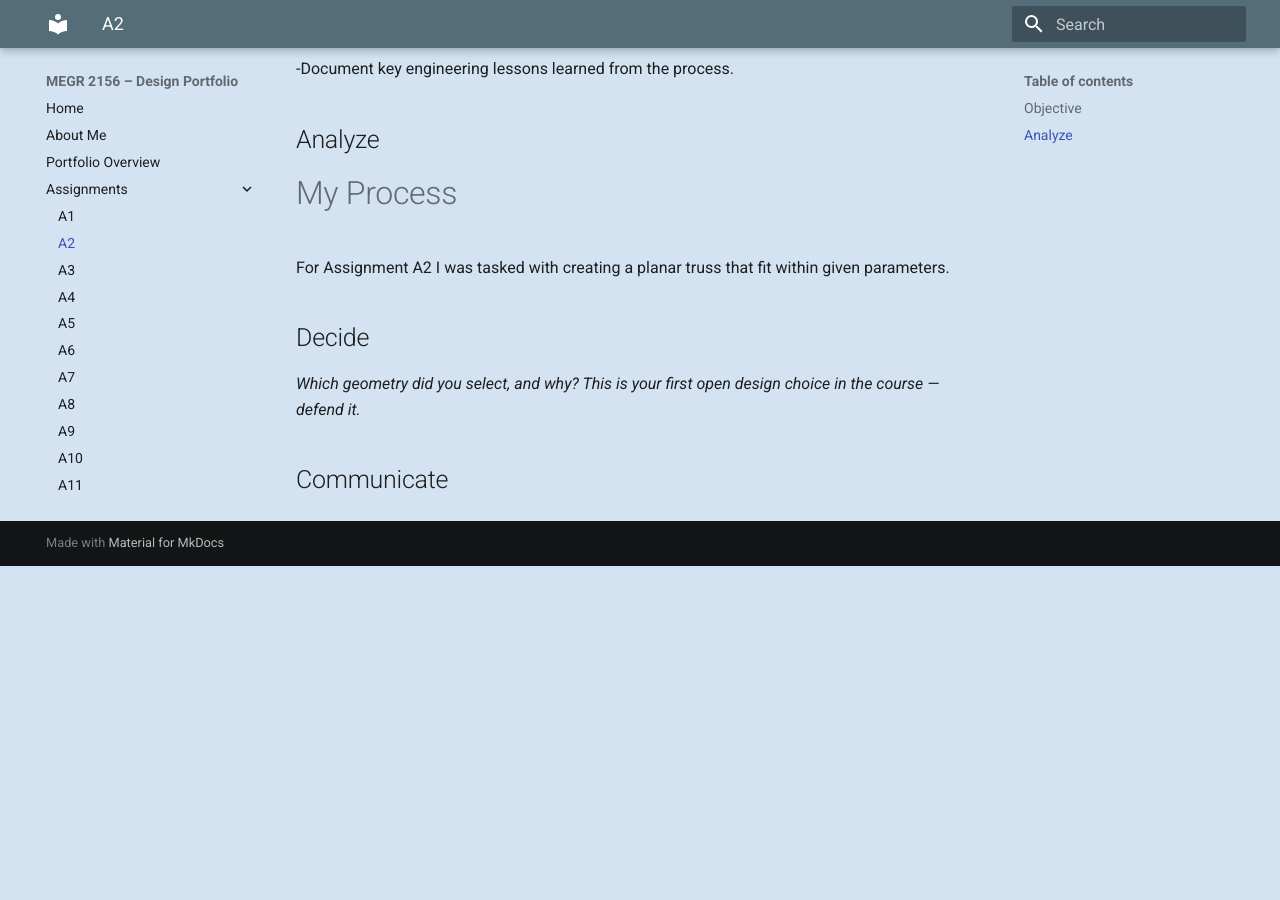
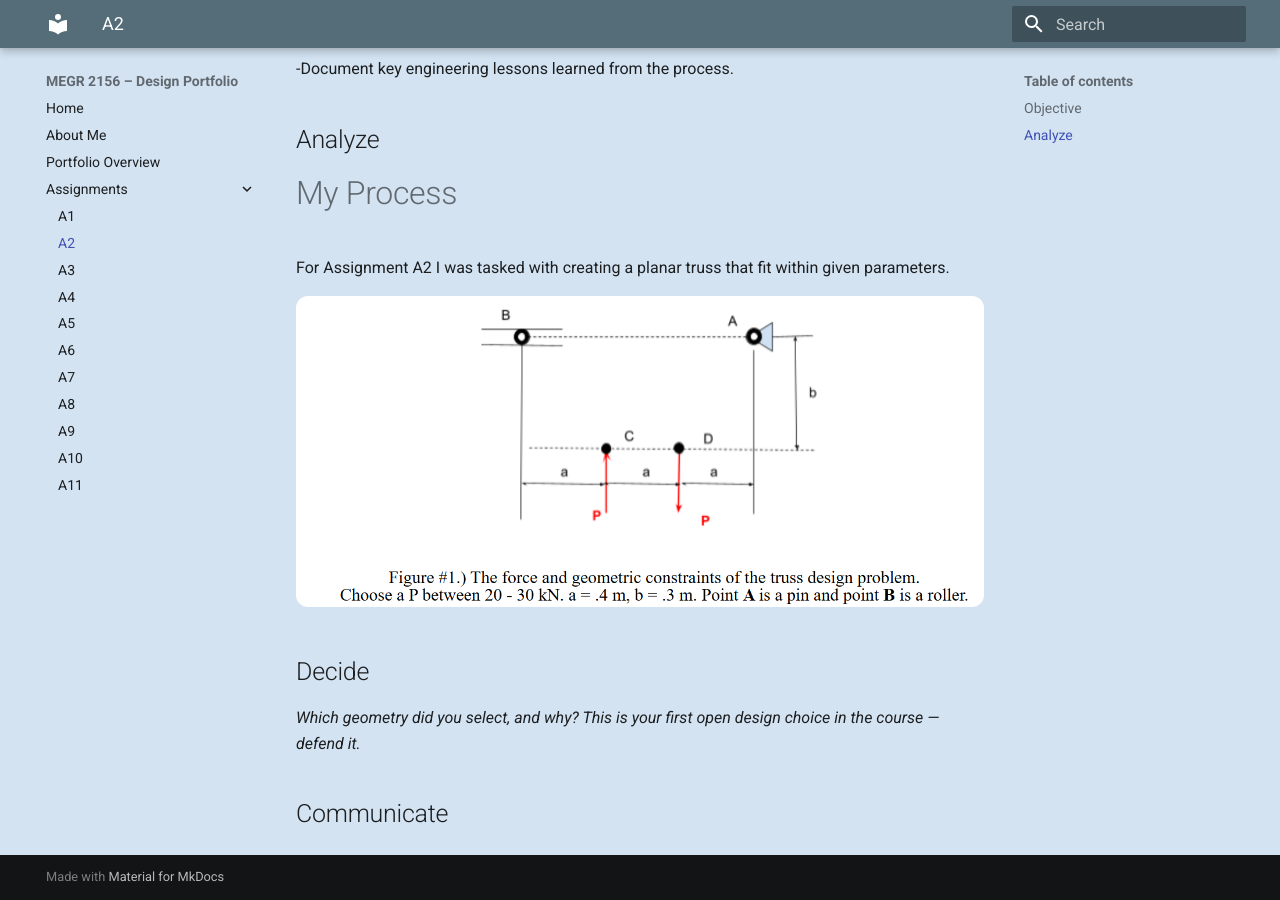
Before and after one commit to Noah-DiMenna/megr2156-portfolio, an MkDocs documentation site: the page built from docs/assignments/A02/index.md, in a window 1280 px wide and 900 px high, scrolled down 507 px. Built offline with MkDocs 1.6.1 and Material for MkDocs 9.7.7, drawn with Linux system fonts in a browser that asks for light colours; before the commit the page ends 1073 px from its top, so only the background shows below that.

Commit message:
Insert image for Assignment A2 process
Added an image to the assignment process section.

```diff
--- a/docs/assignments/A02/index.md
+++ b/docs/assignments/A02/index.md
@@ -26,6 +26,7 @@
 
 For Assignment A2 I was tasked with creating a planar truss that fit within given parameters.
 
+<img src="Given-Layout.jpg" style="border-radius: 12px;">
 
 ## Decide
 _Which geometry did you select, and why? This is your first open design choice in the course — defend it._
```
